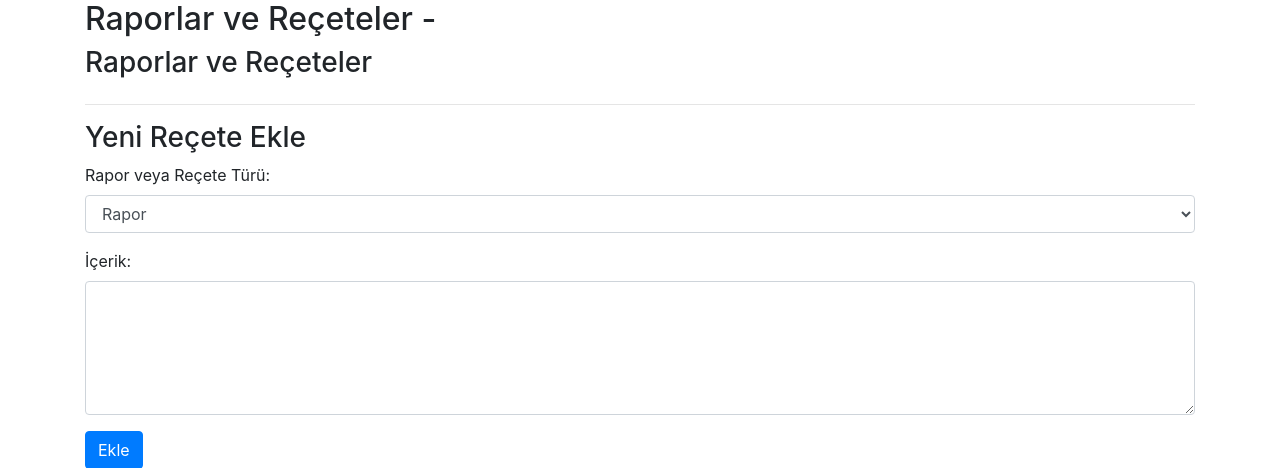
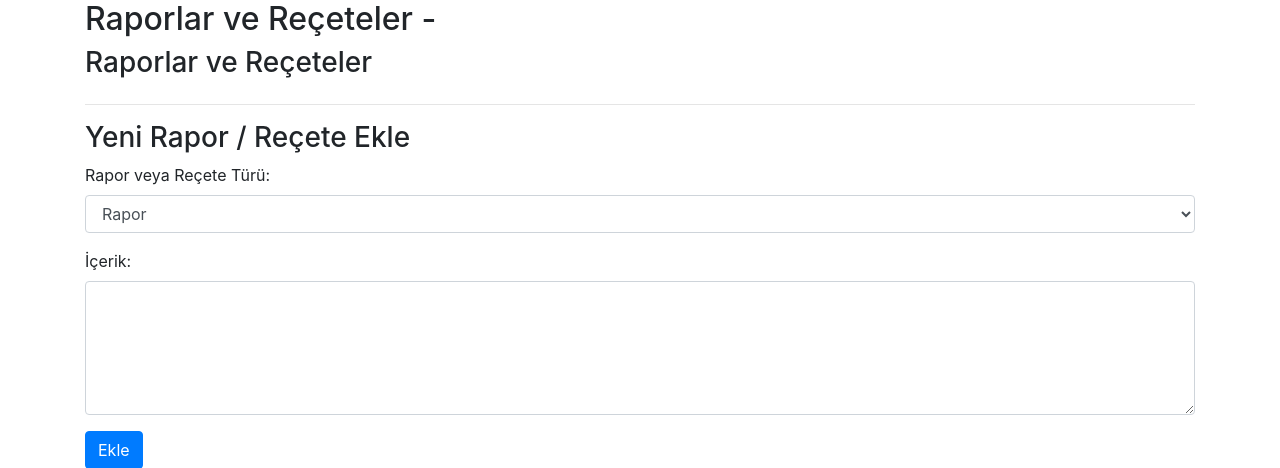
Before and after one commit to balcicekmustafa/HospitalAppointmentSystem, a Flask app: template hospital_appointment_system_codes/templates/hasta_rapor_receteler.html in a window 1280 px wide. Shown: the top 468 px of the page. Run offline with Flask 3, Linux system fonts and the light colour scheme; the template is opened without the code that fills it, so the values that code supplies are empty; some libraries are stand-ins or nearby versions.

Commit message:
Yeni Reçete Ekle --> Yeni Rapor / Reçete Ekle changed

```diff
--- a/hospital_appointment_system_codes/templates/hasta_rapor_receteler.html
+++ b/hospital_appointment_system_codes/templates/hasta_rapor_receteler.html
@@ -31,7 +31,7 @@
         </ul>
 
         <hr>
-        <h3>Yeni Reçete Ekle</h3>
+        <h3>Yeni Rapor / Reçete Ekle</h3>
         <form method="POST" action="{{ url_for('rapor_recete_ekle', hasta_id=patient.id) }}">
             <div class="form-group">
                 <label for="tip">Rapor veya Reçete Türü:</label>
```
